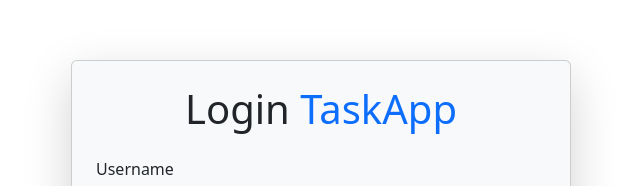
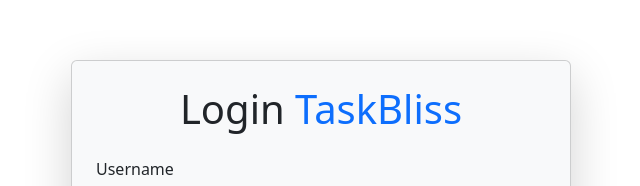
Before and after one commit to mahendra3399/TaskBliss, a React (Vite) app in the folder frontend/: page /login in a window 1280 px wide. Shown: the part 156-342 px from the top of the page, without its empty margins (319-959 px from the left). Built offline with nearby package versions, Linux system fonts and the light colour scheme.

Commit message:
renamed application

```diff
--- a/frontend/src/TaskManager.jsx
+++ b/frontend/src/TaskManager.jsx
@@ -150,7 +150,7 @@
     <div className='container mt-5'>
       <div className='row justify-content-center'>
         <div className='col-12 col-md-8 col-lg-6'>
-          <h1 className='mb-4 text-center'>Task Manager App</h1>
+          <h1 className='mb-4 text-center'>TaskBliss</h1>
 
           {/* Input and Search box */}
           <div className='d-flex flex-column flex-md-row justify-content-between align-items-center mb-4'>
--- a/frontend/src/pages/login/Login.jsx
+++ b/frontend/src/pages/login/Login.jsx
@@ -17,7 +17,7 @@
     <div className="d-flex flex-column align-items-center justify-content-center min-vh-100">
       <div className="card p-4 rounded shadow-lg bg-light" style={{ maxWidth: "500px", width: "100%" }}>
         <h1 className="text-center mb-4">
-          Login <span className="text-primary">TaskApp</span>
+          Login <span className="text-primary">TaskBliss</span>
         </h1>
 
         <form onSubmit={handleSubmit}>
--- a/frontend/src/pages/signup/SignUp.jsx
+++ b/frontend/src/pages/signup/SignUp.jsx
@@ -26,7 +26,7 @@
     <div className="d-flex flex-column align-items-center justify-content-center min-vh-100">
       <div className="card p-4 rounded shadow-lg bg-light" style={{ maxWidth: "500px", width: "100%" }}>
         <h1 className="text-center mb-4">
-          Sign Up <span className="text-primary">Chat App</span>
+          Sign Up <span className="text-primary">TaskBliss</span>
         </h1>
 
         <form onSubmit={handleSubmit}>
```
